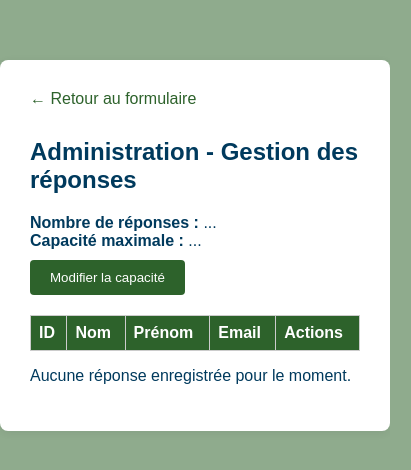
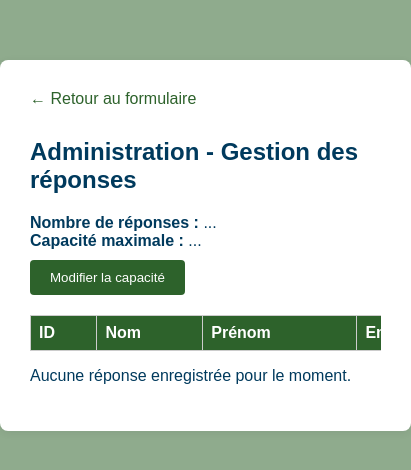
Before and after one commit to Clemrup/formulaire-scout, a website: page public/reponses.html in a window 390 px wide. Shown: the whole page, 411 px wide, since content can reach past the window. Drawn offline with Linux system fonts and the light colour scheme; no server answers.

Commit message:
tableau responsive

```diff
--- a/public/reponses.html
+++ b/public/reponses.html
@@ -23,6 +23,7 @@
 
         <!-- Message dynamique pour la limite (géré par JS) -->
         <div id="alert-limite" style="color: red; font-weight: bold; margin-top:10px; display:none;">⚠️ Limite atteinte</div>
+        <div class="table-responsive">
             <table id="reponsesTable">
                 <tr>
                     <th>ID</th>
@@ -33,6 +34,7 @@
                 </tr>
                 <!-- LIGNES_REPONSES -->
             </table>
+        </div>
 
         <!-- Message dynamique pour aucune réponse (géré par JS) -->
         <p class="aucune-reponse" style="display:none;">Aucune réponse enregistrée pour le moment.</p>
--- a/public/style.css
+++ b/public/style.css
@@ -20,13 +20,15 @@ main.content {
     justify-content: center;
 }
 .container {
-    max-width: 500px;
+    max-width: 90vw;
+    max-height: 80vh;
     margin: 60px auto;
     background: #fff;
     padding: 30px;
     border-radius: 8px;
     box-shadow: 0 2px 8px #0001;
-    overflow: hidden;
+    overflow-y: auto;
+    overflow-x: hidden;
 }
 
 label {
@@ -77,10 +79,17 @@ footer.site-footer button:hover {
 
 
 
+/* Permettre au tableau de dépasser horizontalement si besoin */
+.table-responsive {
+    width: 100%;
+    overflow-x: auto;
+    margin-top: 20px;
+}
 table {
+    min-width: 600px;
     width: 100%;
     border-collapse: collapse;
-    margin-top: 20px;
+    margin-top: 0;
 }
 th, td {
     border: 1px solid #ccc;
```
Lines whose indentation alone changed are shown as unchanged.
